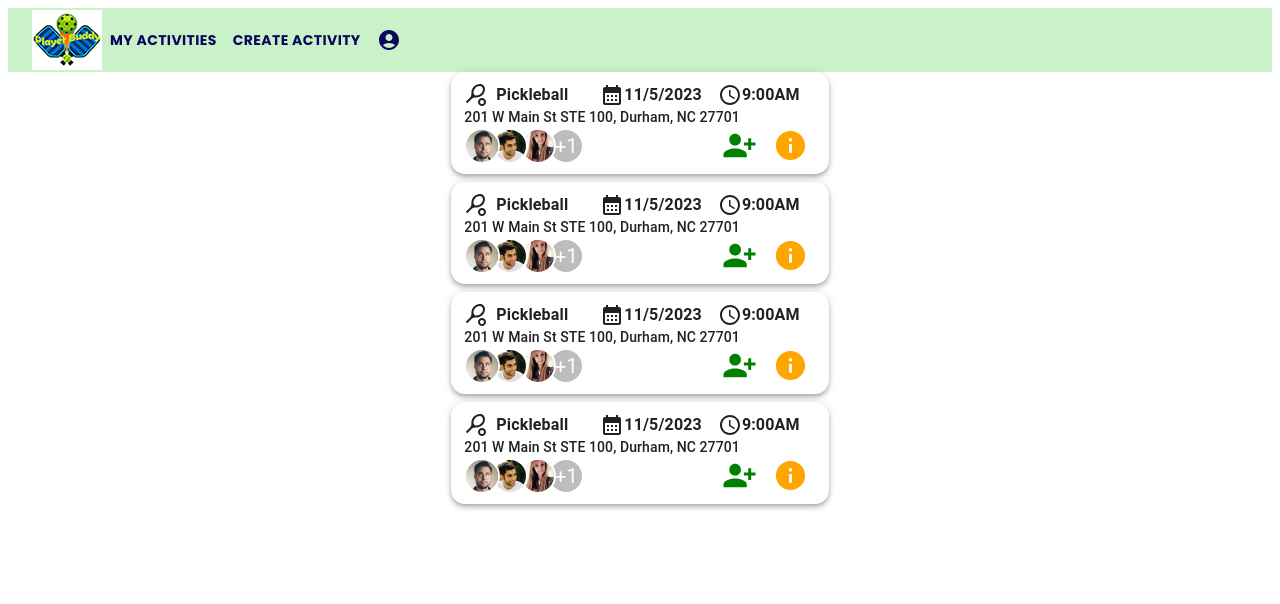
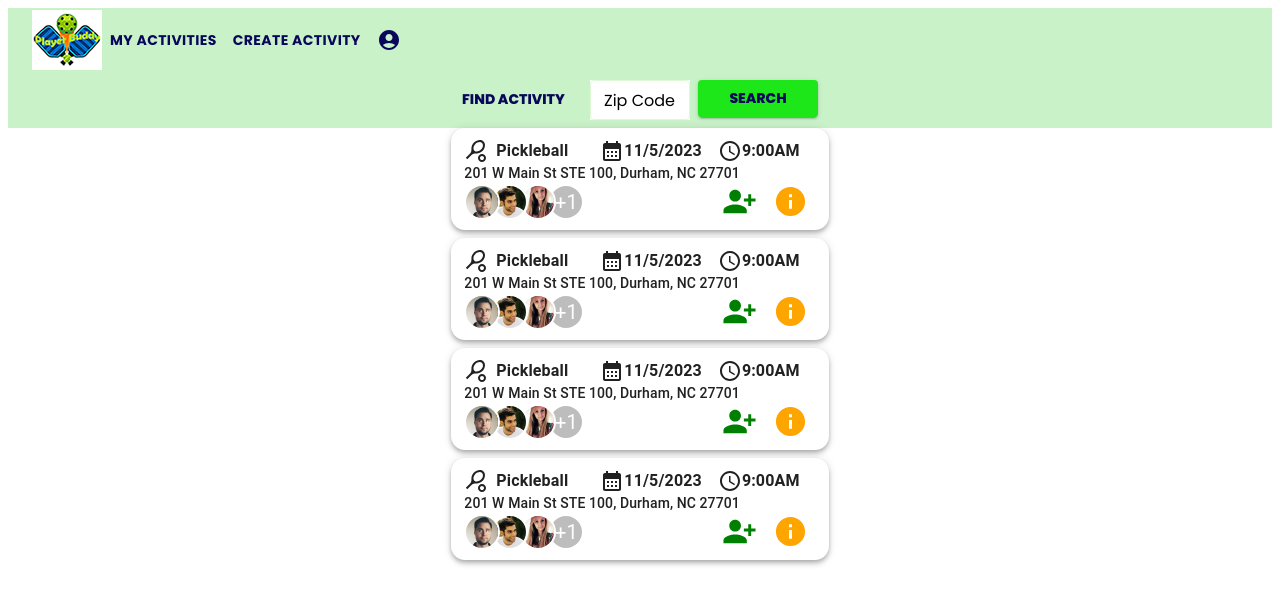
Before and after one commit to Code-the-Dream-School/ee-prac-team1-front, a React (Create React App) app: page / in a window 1280 px wide. Shown: the top 604 px of the page. Built offline with nearby package versions, Linux system fonts and the light colour scheme.

Commit message:
create search form

```diff
--- /dev/null
+++ b/src/components/SearchForm.jsx
@@ -0,0 +1,147 @@
+import { useFormik } from 'formik';
+import * as Yup from 'yup';
+import {
+  TextField,
+  Button,
+  MenuItem,
+  Select,
+  InputLabel,
+  ThemeProvider,
+  Box,
+  Typography,
+} from '@mui/material';
+
+import { useNavigate } from 'react-router-dom';
+import { theme } from '../utils/theme';
+import { bottom } from '@popperjs/core';
+
+const validationSchema = Yup.object({
+  zipCode: Yup.string().matches(/^\d{5}$/, 'Invalid ZIP'),
+});
+
+const SearchForm = () => {
+  const navigate = useNavigate();
+  const formik = useFormik({
+    initialValues: {
+      zipCode: '',
+    },
+    validationSchema: validationSchema,
+    onSubmit: async (values, helpers) => {
+      console.log('Saved:', values);
+    },
+  });
+
+  const handleChange = (e) => {
+    formik.setValues({
+      ...formik.values,
+      [e.target.name]: e.target.value,
+    });
+  };
+
+  const handleSubmit = (e) => {
+    e.preventDefault();
+    // const convertedDateOfBirth = formik.values.dateOfBirth
+    //    ? new Date(formik.values.dateOfBirth).toISOString()
+    //     : ""null"";
+
+    // formik.setValues({
+    //     ...formik.values,
+    //     dateOfBirth: convertedDateOfBirth,
+    // });
+
+    // const endpoint = "/api/v1/user";
+    //     axios
+    //         .post(endpoint, formik.values)
+    //         .then((response) => {
+    //             console.log("Saved successfully:", response.data);
+    //             navigate("/");
+    //         })
+    //         .catch((error) => {
+    //             console.error("Error:", error);
+    //         });
+  };
+
+  return (
+    <>
+      <ThemeProvider theme={theme}>
+        <Box sx={{ bgcolor: '#caf2c9' }}>
+          <form onSubmit={formik.handleSubmit}>
+            <Box
+              display="flex"
+              flexDirection={'row'}
+              maxWidth={500}
+              alignItems={'start'}
+              justifyContent={'center'}
+              margin={'auto'}
+              gap={1}
+              padding={1}
+            >
+              <Box>
+                <Typography
+                  variant="h6"
+                  sx={{
+                    ...theme.commonButtonStyles,
+                    width: 120,
+                    textTransform: 'uppercase',
+                    paddingTop: 1,
+                  }}
+                >
+                  Find activity
+                </Typography>
+              </Box>
+              {/* Zip Code */}
+              <TextField
+                sx={{
+                  bgcolor: '#fff',
+                  '& .MuiInputLabel-root.Mui-focused':
+                    theme.overrides.MuiInputLabel.root['&.Mui-focused'],
+                  '& .MuiOutlinedInput-root':
+                    theme.overrides.MuiOutlinedInput.root,
+                  width: 100,
+                }}
+                size="small"
+                label={
+                  Boolean(formik.errors.zipCode)
+                    ? formik.errors.zipCode
+                    : 'Zip Code'
+                }
+                InputLabelProps={
+                  Boolean(formik.errors.zipCode)
+                    ? { style: { color: 'red' } }
+                    : { style: { color: 'black' } }
+                }
+                name="ZipCode"
+                value={formik.values.zipCode}
+                onChange={formik.handleChange}
+                onBlur={formik.handleBlur}
+                InputProps={{
+                  placeholder: 'Zip Code',
+                }}
+                error={formik.touched.zipCode && Boolean(formik.errors.zipCode)}
+                // helperText={formik.touched.zipCode && formik.errors.zipCode}
+                {...formik.getFieldProps('zipCode')}
+              />
+
+              {/* Search  Button */}
+              <Button
+                variant="contained"
+                type="submit"
+                color="primary"
+                sx={{
+                  ...theme.commonButtonStyles,
+                  width: 120,
+                }}
+                onClick={handleSubmit}
+                spacing={10}
+              >
+                Search
+              </Button>
+            </Box>
+          </form>
+        </Box>
+      </ThemeProvider>
+    </>
+  );
+};
+
+export default SearchForm;
--- a/src/pages/Dashboard.jsx
+++ b/src/pages/Dashboard.jsx
@@ -1,12 +1,14 @@
 import { Navbar, ActivitiesContainer } from '../components';
+import SearchForm from '../components/SearchForm';
 
 const Dashboard = () => {
   return (
     <>
       <Navbar />
+      <SearchForm />
       <ActivitiesContainer />
     </>
-  )
-}
+  );
+};
 
-export default Dashboard
+export default Dashboard;
```
